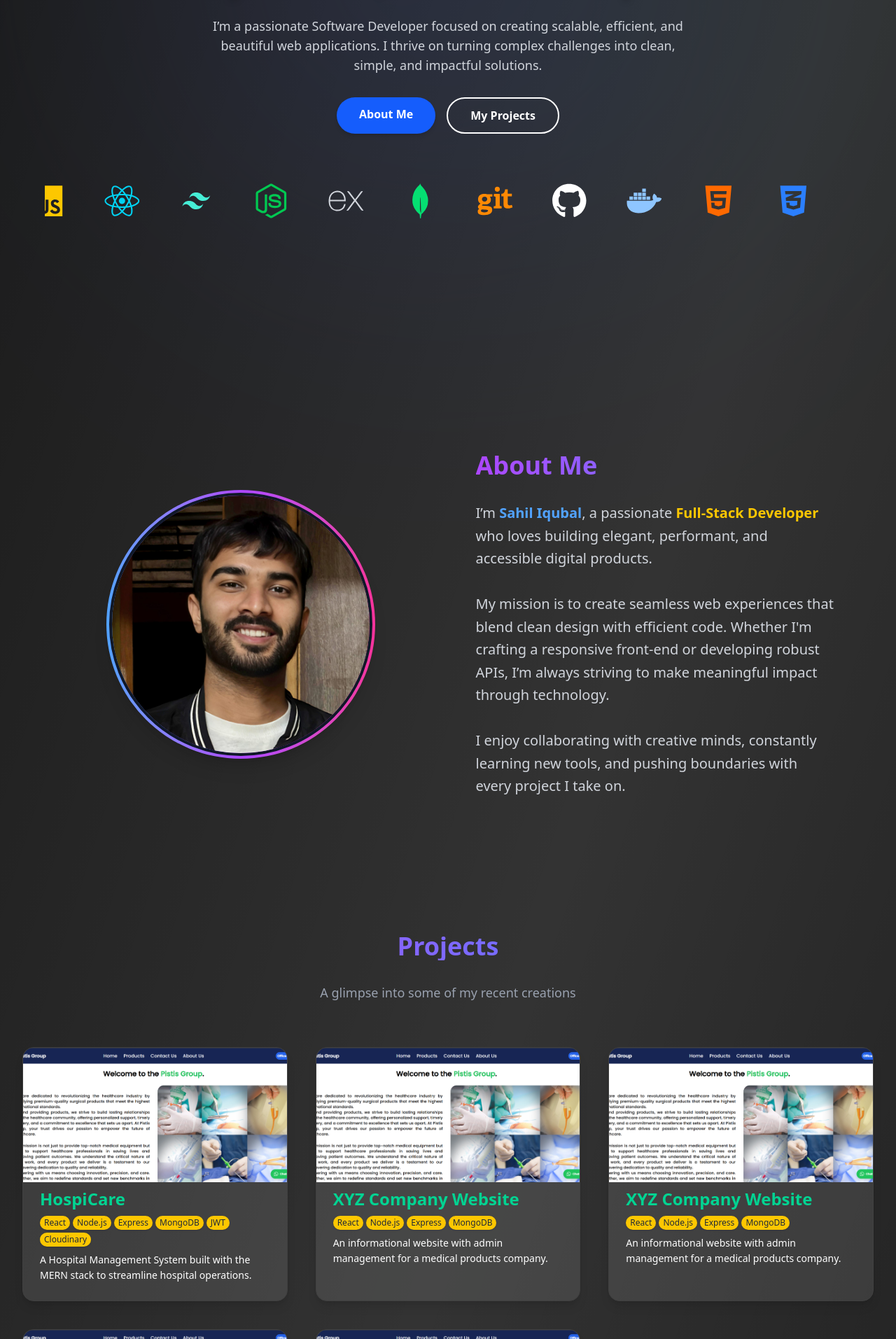
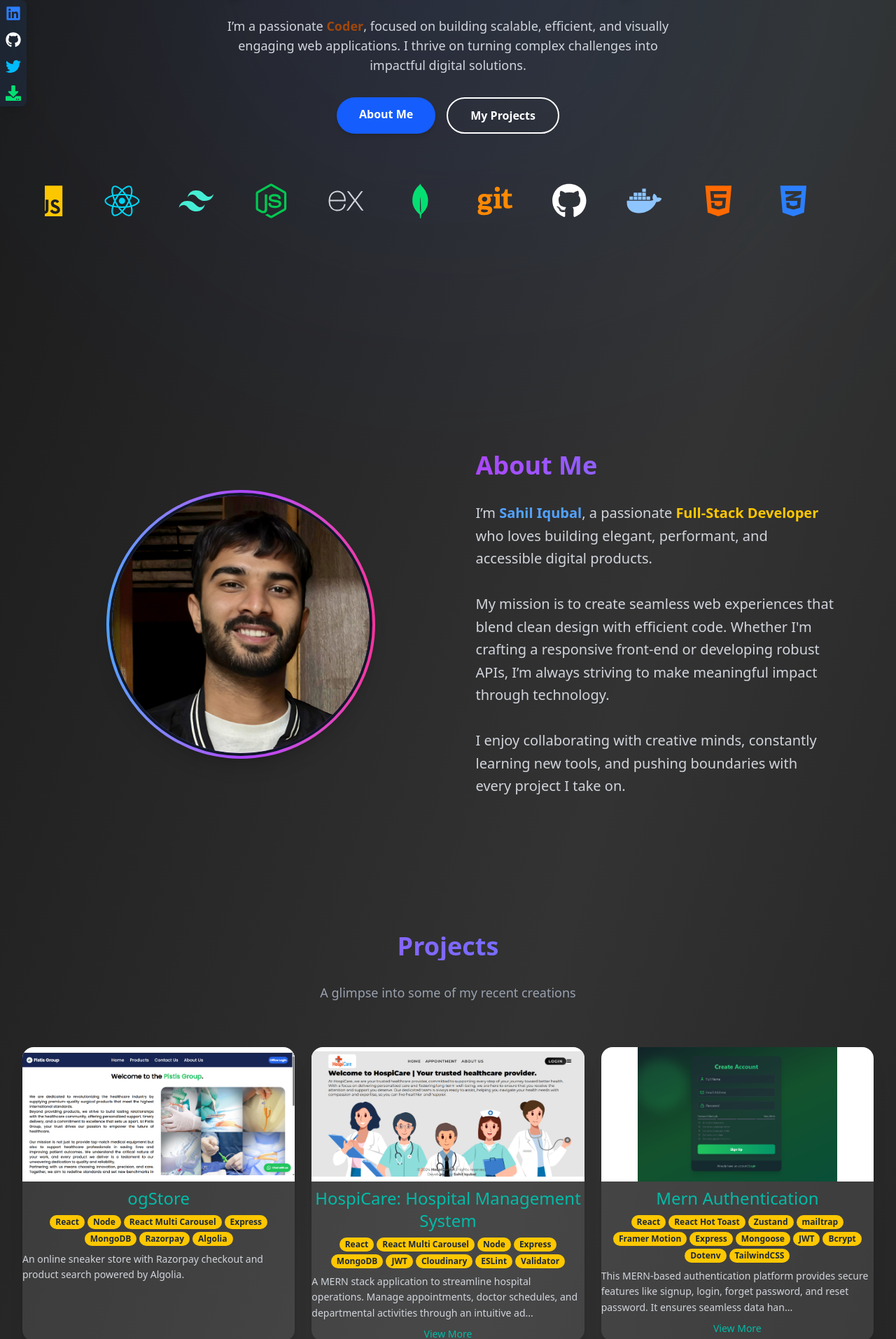
Before and after one commit to sahiliqubal06/my-portfolio, a React (Vite) app: page / in a window 1280 px wide. Shown: the part 267-2180 px from the top of the page at 70% size. Built offline with nearby package versions, Linux system fonts and the light colour scheme.

Commit message:
Updated project card with new features and Refactor code structure for improved readability and maintainability

```diff
--- a/src/components/About.jsx
+++ b/src/components/About.jsx
@@ -21,7 +21,7 @@ export default function About() {
           <h2 className="text-4xl font-bold text-transparent bg-clip-text bg-gradient-to-r from-purple-500 to-blue-500 mb-8">
             About Me
           </h2>
-          <p className="text-base sm:text-lg lg:text-xl text-gray-300 leading-relaxed font-light">
+          <p className="text-base sm:text-lg lg:text-xl text-gray-300 leading-relaxed font-medium">
             I’m{" "}
             <span className="text-blue-400 font-semibold">Sahil Iqubal</span>, a
             passionate{" "}
--- a/src/components/Contact.jsx
+++ b/src/components/Contact.jsx
@@ -70,6 +70,10 @@ export default function Contact() {
       <h2 className="text-4xl font-bold text-transparent bg-clip-text bg-gradient-to-r from-purple-500 to-blue-500 mb-8">
         Contact Me
       </h2>
+      <p className="text-gray-300 text-sm font-medium sm:text-base mb-8 max-w-xl mx-auto px-4">
+        I'm available for collaboration, new opportunities, or just a quick
+        chat. Feel free to reach out — I’d love to hear from you.
+      </p>
       {status.info.msg && (
         <div
           className={`mb-6 p-4 rounded-lg ${
--- a/src/components/Hero.jsx
+++ b/src/components/Hero.jsx
@@ -1,4 +1,4 @@
-import React from "react";
+import React, { useState, useEffect } from "react";
 import { motion } from "framer-motion";
 import {
   FaHtml5,
@@ -9,6 +9,9 @@ import {
   FaGit,
   FaGithub,
   FaDocker,
+  FaLinkedin,
+  FaTwitter,
+  FaDownload,
 } from "react-icons/fa";
 import { SiMongodb, SiExpress, SiTailwindcss } from "react-icons/si";
 
@@ -17,10 +20,7 @@ const skills = [
   { name: "CSS3", icon: <FaCss3Alt className="text-blue-500" size={50} /> },
   { name: "JavaScript", icon: <FaJs className="text-yellow-400" size={50} /> },
   { name: "React", icon: <FaReact className="text-cyan-400" size={50} /> },
-  {
-    name: "Tailwind CSS",
-    icon: <SiTailwindcss className="text-teal-300" size={40} />,
-  },
+  {name: "Tailwind CSS", icon: <SiTailwindcss className="text-teal-300" size={50} />,},
   { name: "Node.js", icon: <FaNodeJs className="text-green-500" size={50} /> },
   { name: "Express", icon: <SiExpress className="text-gray-300" size={50} /> },
   { name: "MongoDB", icon: <SiMongodb className="text-green-400" size={50} /> },
@@ -29,17 +29,80 @@ const skills = [
   { name: "Docker", icon: <FaDocker className="text-blue-300" size={50} /> },
 ];
 
+const titles = [
+  "Software Engineer",
+  "Developer",
+  "Programmer",
+  "Coder",
+  "Web Developer",
+  "Web Designer",
+];
+
 const HeroSection = () => {
+  const [currentTitleIndex, setCurrentTitleIndex] = useState(0);
+
+  useEffect(() => {
+    const interval = setInterval(() => {
+      setCurrentTitleIndex((prevIndex) => (prevIndex + 1) % titles.length);
+    }, 2000);
+    return () => clearInterval(interval);
+  }, []);
+
   return (
     <section className="relative min-h-screen flex flex-col justify-center items-center text-center px-4 sm:px-6 md:px-10 overflow-hidden">
+      <div className="fixed top-1/3 left-0 flex flex-col items-center gap-4 p-2 bg-gray-800/80 rounded-r-lg shadow-lg z-50">
+        <a
+          href="https://www.linkedin.com/in/sahil-iqubal-2492871b5/"
+          target="_blank"
+          rel="noopener noreferrer"
+          className="text-blue-500 hover:text-white transition-colors duration-300"
+        >
+          <FaLinkedin size={22} />
+        </a>
+        <a
+          href="https://github.com/sahiliqubal06"
+          target="_blank"
+          rel="noopener noreferrer"
+          className="text-white hover:text-gray-400 transition-colors duration-300"
+        >
+          <FaGithub size={22} />
+        </a>
+        <a
+          href="https://x.com/itsiqubal"
+          target="_blank"
+          rel="noopener noreferrer"
+          className="text-sky-400 hover:text-white transition-colors duration-300"
+        >
+          <FaTwitter size={22} />
+        </a>
+        <a
+          href="/path-to-your-resume.pdf"
+          download="SahilResume.pdf"
+          className="text-green-400 hover:text-white transition-colors duration-300"
+        >
+          <FaDownload size={22} />
+        </a>
+      </div>
+
       <div className="relative z-10">
         <h1 className="text-4xl sm:text-5xl md:text-6xl font-extrabold leading-tight text-transparent bg-clip-text bg-gradient-to-r from-white to-gray-300 drop-shadow-lg">
           Hey there, I'm <span className="text-blue-400">Sahil Iqubal</span>
         </h1>
         <p className="mt-6 text-sm sm:text-base md:text-lg text-gray-300 font-medium max-w-2xl mx-auto">
-          I’m a passionate Software Developer focused on creating scalable,
-          efficient, and beautiful web applications. I thrive on turning complex
-          challenges into clean, simple, and impactful solutions.
+          I’m a passionate{" "}
+          <motion.span
+            key={currentTitleIndex}
+            initial={{ opacity: 0, y: 10 }}
+            animate={{ opacity: 1, y: 0 }}
+            exit={{ opacity: 0, y: -10 }}
+            transition={{ duration: 0.5 }}
+            className="text-amber-700 font-semibold"
+          >
+            {titles[currentTitleIndex]}
+          </motion.span>
+          , focused on building scalable, efficient, and visually engaging web
+          applications. I thrive on turning complex challenges into impactful
+          digital solutions.
         </p>
 
         <div className="mt-8 flex flex-wrap justify-center gap-4">
@@ -78,6 +141,7 @@ const HeroSection = () => {
           ))}
         </motion.div>
       </div>
+
     </section>
   );
 };
--- a/src/components/Projects.jsx
+++ b/src/components/Projects.jsx
@@ -1,45 +1,77 @@
 import { useEffect, useState } from "react";
 
-// Project data
 const projectData = [
   {
-    title: "HospiCare",
+    title: "PistisGroup: Medical Product Catalog & Admin Dashboard",
     description:
-      "A Hospital Management System built with the MERN stack to streamline hospital operations.",
-    techStack: ["React", "Node.js", "Express", "MongoDB", "JWT", "Cloudinary"],
+      "PistisGroup is a medical product catalog and admin dashboard for efficient management, allowing role-based CRUD operations and featuring dynamic galleries for engaging product displays.",
+    techStack: [
+      "React",
+      "Swiper.js",
+      "React Multi Carousel",
+      "TailwindCSS",
+      "Express",
+      "Mongoose",
+      "JWT",
+      "Bcrypt",
+      "Cloudinary",
+      "DaisyUI",
+    ],
+    liveLink: "https://pistis-group.onrender.com",
+    image: "/src/assets/p1.png",
+  },
+  {
+    title: "Mern Authentication",
+    description:
+      "This MERN-based authentication platform provides secure features like signup, login, forget password, and reset password. It ensures seamless data handling and interaction, combining robust security and user accessibility.",
+    techStack: [
+      "React",
+      "React Hot Toast",
+      "Zustand",
+      "mailtrap",
+      "Framer Motion",
+      "Express",
+      "Mongoose",
+      "JWT",
+      "Bcrypt",
+      "Dotenv",
+      "TailwindCSS",
+    ],
     liveLink: "https://hospi-care-live-link.com",
-    image: "/src/assets/p1.png",
+    image: "/src/assets/p2.png",
+  },
+  {
+    title: "HospiCare: Hospital Management System",
+    description:
+      "A MERN stack application to streamline hospital operations. Manage appointments, doctor schedules, and departmental activities through an intuitive admin dashboard and user-friendly interface.",
+    techStack: [
+      "React",
+      "React Multi Carousel",
+      "Node",
+      "Express",
+      "MongoDB",
+      "JWT",
+      "Cloudinary",
+      "ESLint",
+      "Validator",
+    ],
+    liveLink: "https://hospicare-hms-si.netlify.app",
+    image: "/src/assets/p3.png",
   },
   {
     title: "ogStore",
     description:
       "An online sneaker store with Razorpay checkout and product search powered by Algolia.",
-    techStack: [ "React", "Node.js", "Express", "MongoDB", "Razorpay", "Algolia"],
+    techStack: [
+      "React",
+      "Node",
+      "React Multi Carousel",
+      "Express",
+      "MongoDB",
+      "Razorpay",
+      "Algolia",
+    ],
     liveLink: "https://ogstore-live-link.com",
-    image: "/src/assets/p1.png",
-  },
-  {
-    title: "XYZ Company Website",
-    description:
-      "An informational website with admin management for a medical products company.",
-    techStack: ["React", "Node.js", "Express", "MongoDB"],
-    liveLink: "https://xyz-company-website.com",
-    image: "/src/assets/p1.png",
-  },
-  {
-    title: "XYZ Company Website",
-    description:
-      "An informational website with admin management for a medical products company.",
-    techStack: ["React", "Node.js", "Express", "MongoDB"],
-    liveLink: "https://xyz-company-website.com",
-    image: "/src/assets/p1.png",
-  },
-  {
-    title: "XYZ Company Website",
-    description:
-      "An informational website with admin management for a medical products company.",
-    techStack: ["React", "Node.js", "Express", "MongoDB"],
-    liveLink: "https://xyz-company-website.com",
     image: "/src/assets/p1.png",
   },
 ];
@@ -52,9 +84,18 @@ export default function Projects() {
     setProjects(shuffledProjects);
   }, []);
 
+  const toggleDescription = (index) => {
+    setProjects((prevProjects) =>
+      prevProjects.map((project, i) =>
+        i === index
+          ? { ...project, showFullDescription: !project.showFullDescription }
+          : project
+      )
+    );
+  };
+
   return (
     <section className="py-10 md:py-20 px-4 md:px-6 lg:px-8">
-      {/* Heading */}
       <div className="mb-10 md:mb-16 text-center">
         <h2 className="text-4xl font-bold text-transparent bg-clip-text bg-gradient-to-r from-purple-500 to-blue-500 mb-8">
           Projects
@@ -63,49 +104,60 @@ export default function Projects() {
           A glimpse into some of my recent creations
         </p>
       </div>
-
-      {/* Project Cards */}
-      <div className="grid grid-cols-1 sm:grid-cols-2 lg:grid-cols-3 gap-6 md:gap-8 lg:gap-10 max-w-7xl mx-auto">
+      <div className="grid grid-cols-1 sm:grid-cols-2 lg:grid-cols-3 gap-6 max-w-7xl mx-auto">
         {projects.map((project, index) => (
+          <div
+            key={index}
+            className="group hover:scale-105 transition-transform duration-300"
+          >
+            <div className="card card-compact bg-white/10 shadow-xl rounded-2xl overflow-hidden h-full min-h-[400px]">
               <a
-            key={index}
                 href={project.liveLink}
                 target="_blank"
                 rel="noopener noreferrer"
-            className="group bg-white/10 rounded-2xl shadow-lg border border-neutral-700 transition-all duration-300 hover:-translate-y-2 hover:shadow-xl overflow-hidden flex flex-col cursor-pointer relative"
+                className="block"
               >
-            {/* Project Image */}
+                <figure className="flex items-center justify-center h-48 w-full bg-white">
                   <img
                     src={project.image}
                     alt={project.title}
-              className="w-full h-40 sm:h-44 md:h-48 object-cover object-center transition-transform duration-500 group-hover:scale-105"
+                    className="object-contain h-full w-full"
                   />
-
-            {/* Content section with padding - removed top padding */}
-            <div className="pt-0 px-4 pb-4 md:px-6 md:pb-6 flex-grow flex flex-col ">
-              {/* Project Title - removed top margin */}
-              <h3 className="text-xl md:text-2xl font-bold mt-2 mb-2 text-emerald-400 group-hover:text-emerald-300 transition-colors duration-300 ">
+                </figure>
+                <h2 className="card-title text-teal-500 text-xl md:text-2xl text-center mt-2">
                   {project.title}
-              </h3>
-
-              {/* Tech Stack - made smaller */}
-              <div className="flex flex-wrap gap-1 mb-2">
+                </h2>
+              </a>
+              <div className="flex flex-wrap gap-1 my-2 justify-center">
                 {project.techStack.map((tech, idx) => (
                   <span
                     key={idx}
-                    className="px-1.5 py-0.5 text-xs font-medium rounded-full bg-yellow-400 text-gray-800 shadow-sm"
+                    className="px-2 py-0.5 text-xs font-semibold rounded-full bg-yellow-400 text-gray-800"
                   >
                     {tech}
                   </span>
                 ))}
               </div>
-
-              {/* Project Description */}
-              <p className="text-white mb-0 text-sm leading-relaxed">
-                {project.description}
+              <div className="card-body flex flex-col justify-between">
+                <p className="text-gray-300 text-sm leading-relaxed">
+                  {project.showFullDescription
+                    ? project.description
+                    : project.description.length > 150
+                    ? `${project.description.substring(0, 150)}...`
+                    : project.description}
                 </p>
+                {project.description.length > 150 &&
+                  !project.showFullDescription && (
+                    <button
+                      className="text-teal-500 text-sm mt-2"
+                      onClick={() => toggleDescription(index)}
+                    >
+                      View More
+                    </button>
+                  )}
               </div>
-          </a>
+            </div>
+          </div>
         ))}
       </div>
     </section>
```
Also changed, not shown: src/assets/p2.png (added), src/assets/p3.png (added). Lines whose indentation alone changed are shown as unchanged.
